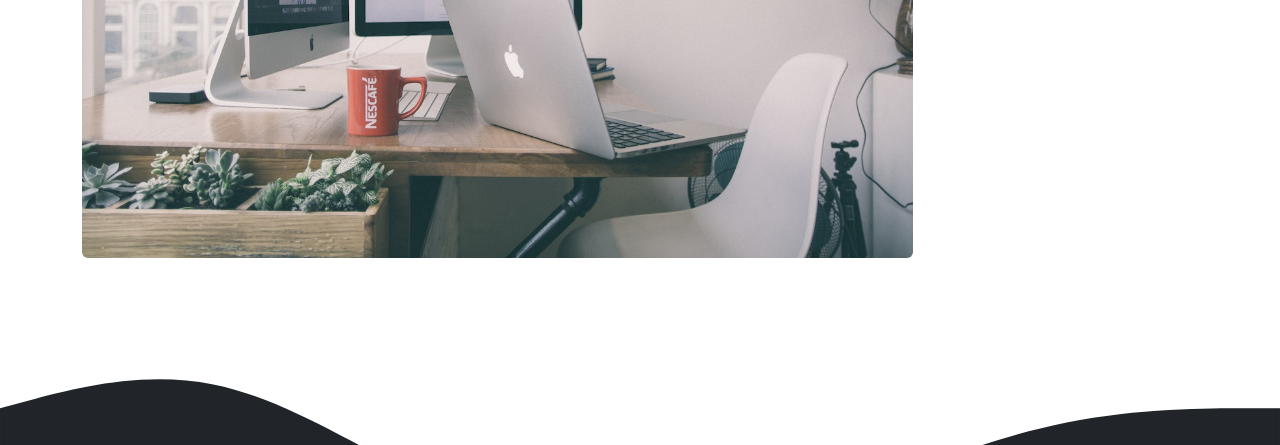
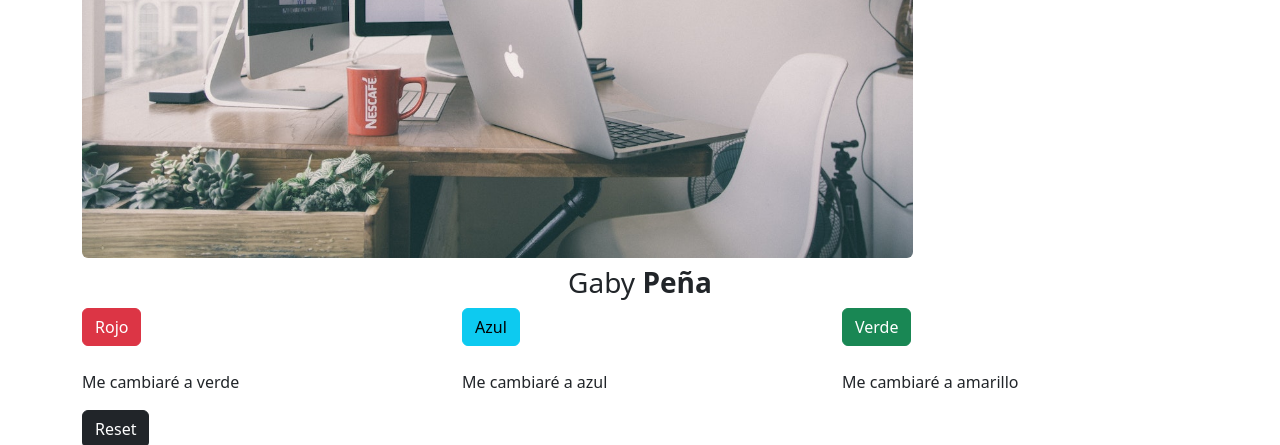
Before and after one commit to gabyansp/ch26-web06-bootstrap, a plain HTML site: page index.html in a window 1280 px wide. Shown: the part 507-952 px from the top of the page. Drawn offline with nearby package versions, Linux system fonts and the light colour scheme.

Commit message:
se agrego botones a la pagina

```diff
--- /dev/null
+++ b/assets/js/main.js
@@ -0,0 +1,21 @@
+console.log("Hola desde un script externo");
+
+function changeColorTo(color){
+    const refName = document.getElementById("name");
+
+    refName.style.color =color;
+}
+
+function changeColorParagraph(color, refObj){
+    console.log(refObj);
+    refObj.style.color = color;
+}
+function resetColors(){
+    const refObj = document.getElementsByClassName("text-color");
+    console.log(refObj);
+    for (let index = 0; index < refObj.length; index++) {
+        const element = refObj[index];
+        element.style.color = "purple";
+
+    }
+}
--- a/index.html
+++ b/index.html
@@ -12,6 +12,12 @@
     <link rel="stylesheet" href="https://cdn.jsdelivr.net/npm/bootstrap-icons@1.10.4/font/bootstrap-icons.css">
     <!-- CSS personalizado -->
     <link rel="stylesheet" href="./assets/styles/main.css">
+    <script>
+        console.log("Holi crayoli");
+        let d = new Date();
+        console.log(`Se inicio el proceso a las ${d.getHours()} h.`);
+
+    </script>
 
 </head>
 
@@ -120,14 +126,58 @@
             </div>
         </div>
     </div>
-    <!-- Ondas -->
+    <!-- Acceso a DOM -->
+    <div class="container">
+        <div class="row justify-content-center">
+          <div class="col-5 text-center">
+            <h3 class="text-color" id="name"> Mi nombre </h3>
+          </div>
+        </div>
+        <!-- Botones cambie el color -->
+        <div class="row">
+            <div class="col">
+                <button onclick="changeColorTo('red')" type="button" class="btn btn-danger">Rojo</button>
+            </div>
+            <div class="col">
+                <button onclick="changeColorTo('blue')" type="button" class="btn btn-info">Azul</button>
+            </div>
+            <div class="col">
+                <button onclick="changeColorTo('green')" type="button" class="btn btn-success">Verde</button>
+            </div>
+        </div>
+    </div>
+    <br>
+    <div class="container">
+        <div class="row">
+            <div class="col"><p class="text-color" onclick="changeColorParagraph('green', this)">Me cambiaré a verde</p></div>
+            <div class="col"><p class="text-color" onclick="changeColorParagraph('blue', this)">Me cambiaré a azul</p></div>
+            <div class="col"><p class="text-color" onclick="changeColorParagraph('yellow', this)">Me cambiaré a amarillo</p></div>
+        </div>
+        <div class="row">
+            <div class="col-5">
+                <button type="button" onclick="resetColors()" class="btn btn-dark">Reset</button>
+            </div>
+        </div>
+    </div>
+
+
+    <!-- Ondas SVG-->
     <svg xmlns="http://www.w3.org/2000/svg" viewBox="0 0 1440 320"><path fill="#212529" fill-opacity="1" d="M0,160L40,149.3C80,139,160,117,240,133.3C320,149,400,203,480,240C560,277,640,299,720,298.7C800,299,880,277,960,250.7C1040,224,1120,192,1200,176C1280,160,1360,160,1400,160L1440,160L1440,320L1400,320C1360,320,1280,320,1200,320C1120,320,1040,320,960,320C880,320,800,320,720,320C640,320,560,320,480,320C400,320,320,320,240,320C160,320,80,320,40,320L0,320Z"></path></svg>
 
 
 
+    <!-- Script Bootstrap -->
     <script src="https://cdn.jsdelivr.net/npm/bootstrap@5.3.0-alpha3/dist/js/bootstrap.bundle.min.js"
         integrity="sha384-ENjdO4Dr2bkBIFxQpeoTz1HIcje39Wm4jDKdf19U8gI4ddQ3GYNS7NTKfAdVQSZe"
         crossorigin="anonymous"></script>
+    <!-- Script cambia el nombre,interno -->
+    <script>
+        const refName = document.getElementById("name");
+        console.log(refName);
+        refName.innerHTML = " Gaby <strong>Peña</strong> ";
+    </script>
+    <!-- Script externo -->
+    <script src="./assets/js/main.js"></script>
 </body>
 
 </html>
```
